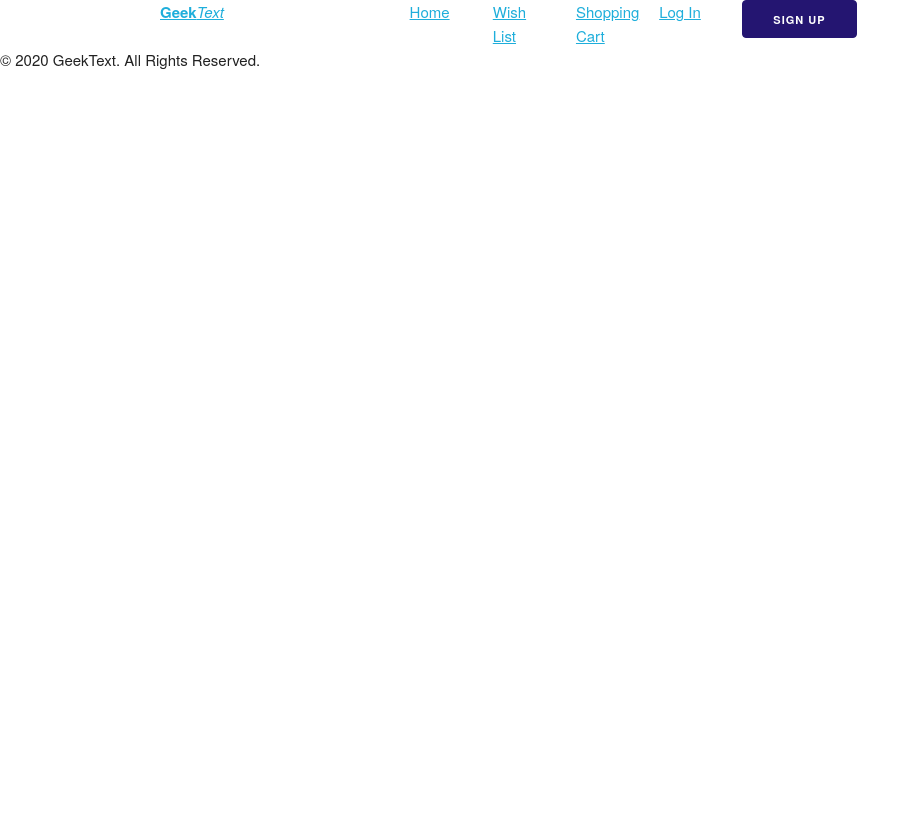
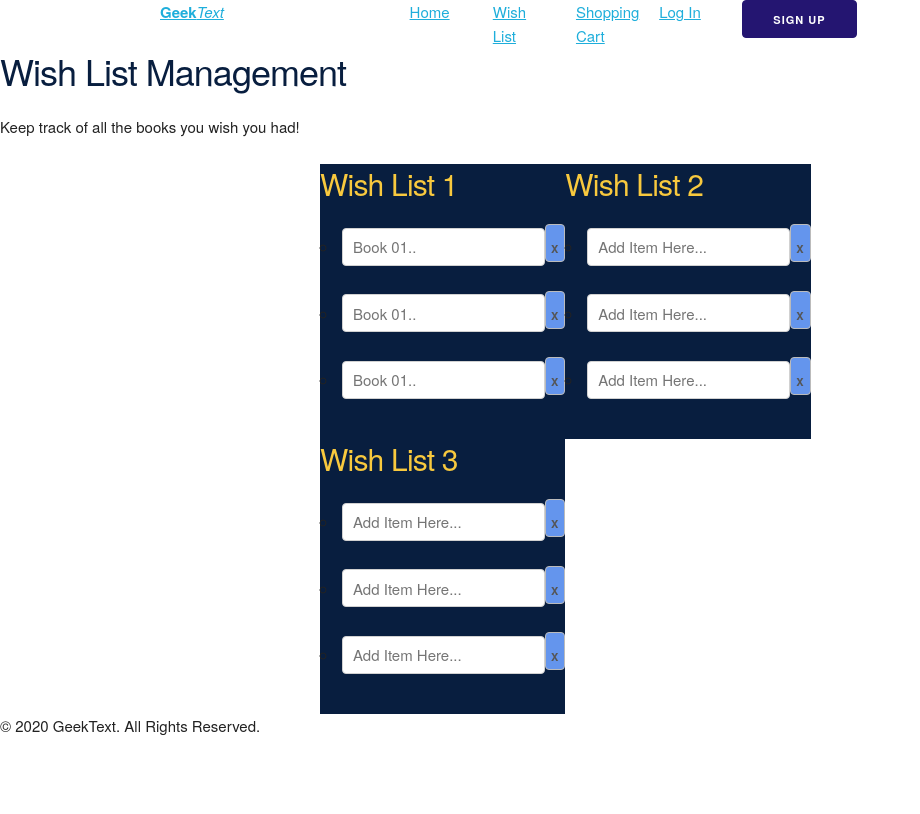
Before and after one commit to danay1999/Geek-Text, a Flask app: page /wishlist in a window 1280 px wide. Shown: the whole page, without its empty margins (0-920 px from the left). Before the commit the page ends 69 px from the top, so only its background shows below. Run offline with Flask 2, Linux system fonts and the light colour scheme; parts of the project's set-up code (start-up, migrations or seed data) failed here and were passed over.

Commit message:
Update wishlist management 1
Basic layout without any functionality.

```diff
--- a/templates/wishlist.html
+++ b/templates/wishlist.html
@@ -1,55 +1,158 @@
 <!DOCTYPE html>
 <html lang="en">
   <head>
-
     <!-- Basic Page Needs
   –––––––––––––––––––––––––––––––––––––––––––––––––– -->
-  <meta charset="utf-8">
-  <title>HurricaneChaser</title>
-  <meta name="description" content="A website to document natural disasters and where you can request help or offer help to people in need">
+    <meta charset="utf-8" />
+    <title>GeekText Wish List Management</title>
+    <meta
+      name="description"
+      content="A website to document natural disasters and where you can request help or offer help to people in need"
+    />
 
     <!-- Mobile Specific Metas–––––––––––––––––––––––––––––––––––––––––––––––––– -->
-  <meta name="viewport" content="width=device-width, initial-scale=1">
+    <meta name="viewport" content="width=device-width, initial-scale=1" />
 
     <!-- CSS–––––––––––––––––––––––––––––––––––––––––––––––––– -->
-  <link rel="stylesheet" href="{{ url_for('static',filename='css/normalize.css') }}">
-  <link rel="stylesheet" href="{{ url_for('static',filename='css/skeleton.css') }}">
-  <link rel="stylesheet" href="{{ url_for('static',filename='css/animate.css') }}">
+    <link
+      rel="stylesheet"
+      href="{{ url_for('static',filename='css/normalize.css') }}"
+    />
+    <link
+      rel="stylesheet"
+      href="{{ url_for('static',filename='css/skeleton.css') }}"
+    />
+    <link
+      rel="stylesheet"
+      href="{{ url_for('static',filename='css/animate.css') }}"
+    />
+    <link rel="stylesheet" href="static/css/wishlist.css" type="text/css" />
+  </head>
 
-</head>
-<body >
-
-<header  class="main_nav header_color">
+  <body>
+    <header class="main_nav header_color">
       <div class="container">
         <div class="three columns">
-        <a class=""  href="{{ url_for('home') }}"><strong>Geek</strong><em>Text</em></a>
+          <a class="" href="{{ url_for('home') }}"
+            ><strong>Geek</strong><em>Text</em></a
+          >
         </div>
 
         <div class="one column">
-        <a class=""  href="{{ url_for('home') }}">Home</a>
+          <a class="" href="{{ url_for('home') }}">Home</a>
         </div>
+
         <div class="one column">
           <a class="" href="{{ url_for('wishlist') }}">Wish List</a>
         </div>
+
         <div class="one column">
           <a class="" href="{{ url_for('shoppingcart') }}">Shopping Cart</a>
         </div>
+
         <div class="one column">
           <a class="" href="{{ url_for('login') }}">Log In</a>
         </div>
+
         <div class="one column">
-        <button class="button-primary" href="{{ url_for('signup') }}">Sign Up</button>
+          <button class="button-primary" href="{{ url_for('signup') }}">
+            Sign Up
+          </button>
+        </div>
       </div>
     </header>
 
-<div  class="main topdiv">
-  <div class="row container">
+    <div class="main topdiv">
+      <div class="row container" background-color:blue></div>
+    </div>
 
+    <!--My Work CD -->
+    <div class="heading">
+      <h3>Wish List Management</h3>
+      <p>Keep track of all the books you wish you had!</p>
+    </div>
 
-     </div></div>
+    <div class="Parent">
+      <div class="p1">
+        <ul id="myUL">
+          <h4>Wish List 1</h4>
+          <li>
+            <input type="text" placeholder="Book 01.." /><button class="xBtn">
+              X
+            </button>
+          </li>
+          <li>
+            <input type="text" placeholder="Book 01.." /><button class="xBtn">
+              X
+            </button>
+          </li>
+          <li>
+            <input type="text" placeholder="Book 01.." /><button class="xBtn">
+              X
+            </button>
+          </li>
+        </ul>
+      </div>
 
-<footer class="row">
-      <p class="copyright">&copy; 2020 GeekText. All Rights Reserved. </p>
+      <div class="p2">
+        <ul id="myUL2">
+          <h4>Wish List 2</h4>
+          <li>
+            <input type="text" placeholder="Add Item Here..." /><button
+              class="xBtn"
+            >
+              X
+            </button>
+          </li>
+          <li>
+            <input type="text" placeholder="Add Item Here..." /><button
+              class="xBtn"
+            >
+              X
+            </button>
+          </li>
+          <li>
+            <input type="text" placeholder="Add Item Here..." /><button
+              class="xBtn"
+            >
+              X
+            </button>
+          </li>
+        </ul>
+      </div>
+
+      <div class="p3">
+        <ul id="myUL2">
+          <h4>Wish List 3</h4>
+          <li>
+            <input type="text" placeholder="Add Item Here..." /><button
+              class="xBtn"
+            >
+              X
+            </button>
+          </li>
+          <li>
+            <input type="text" placeholder="Add Item Here..." /><button
+              class="xBtn"
+            >
+              X
+            </button>
+          </li>
+          <li>
+            <input type="text" placeholder="Add Item Here..." /><button
+              class="xBtn"
+            >
+              X
+            </button>
+          </li>
+        </ul>
+      </div>
+    </div>
+
+    <!--My Work CD-->
+
+    <footer class="row bottom">
+      <p class="copyright">&copy; 2020 GeekText. All Rights Reserved.</p>
     </footer>
-
-</body></html>
+  </body>
+</html>
```
Lines whose indentation alone changed are shown as unchanged.
